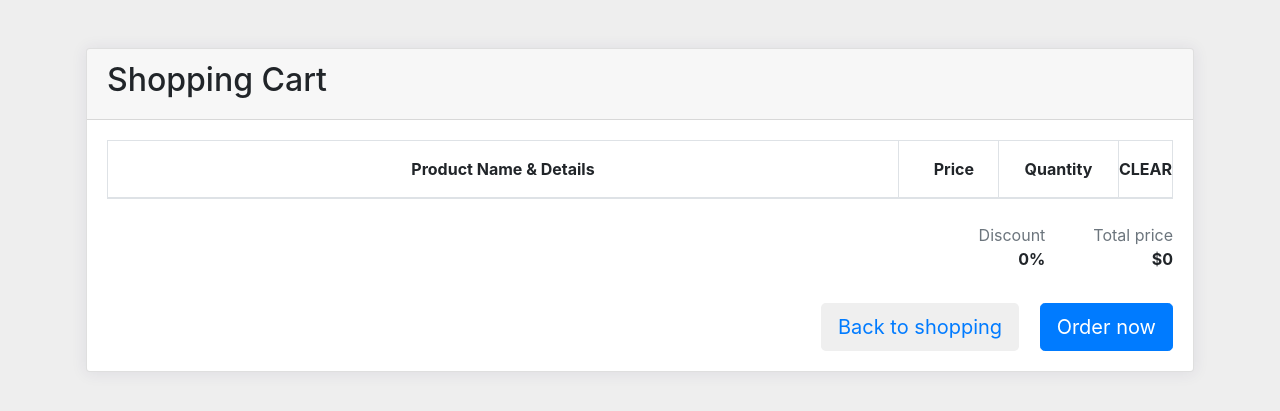
After one commit to Bothardy/EcomerceDSEF, a Django app: page /show_cart/ in a window 1280 px wide. The commit adds this page. Shown: the top 411 px of the page. Run offline with Django 4.2, Linux system fonts and the light colour scheme; data comes from the database, SQL or seed files in the repository; both versions use the stored data as it was after the commit; lists and menus that the app fills with data are empty; some libraries are stand-ins or nearby versions.

Commit message:
adding shoping cart and view cart

```diff
--- a/store/models/Cart.py
+++ b/store/models/Cart.py
@@ -14,7 +14,7 @@ class Cart(models.Model):
 class CartItem(models.Model):
     cart = models.ForeignKey(Cart, on_delete=models.CASCADE)
     product = models.ForeignKey(Product, on_delete=models.CASCADE)
-    quantity = models.PositiveIntegerField(default=1)
+    quantity = models.PositiveIntegerField(default=0)
 
     def __str__(self):
         return f"{self.quantity} x {self.product.name} in cart"
--- /dev/null
+++ b/store/templates/store/Cart.html
@@ -0,0 +1,128 @@
+<!DOCTYPE html>
+<html lang="en">
+<head>
+    <meta charset="utf-8">
+
+
+    <title>bs4 cart - Bootdey.com</title>
+    <meta name="viewport" content="width=device-width, initial-scale=1">
+    <link href="https://cdn.jsdelivr.net/npm/bootstrap@4.1.1/dist/css/bootstrap.min.css" rel="stylesheet">
+    <style type="text/css">
+        body{
+    margin-top:20px;
+    background:#eee;
+}
+.ui-w-40 {
+    width: 40px !important;
+    height: auto;
+}
+
+.card{
+    box-shadow: 0 1px 15px 1px rgba(52,40,104,.08);
+}
+
+.ui-product-color {
+    display: inline-block;
+    overflow: hidden;
+    margin: .144em;
+    width: .875rem;
+    height: .875rem;
+    border-radius: 10rem;
+    -webkit-box-shadow: 0 0 0 1px rgba(0,0,0,0.15) inset;
+    box-shadow: 0 0 0 1px rgba(0,0,0,0.15) inset;
+    vertical-align: middle;
+}
+    </style>
+</head>
+<body>
+<div class="container px-3 my-5 clearfix">
+
+    <div class="card">
+        <div class="card-header">
+            <h2>Shopping Cart</h2>
+        </div>
+        <div class="card-body">
+            <div class="table-responsive">
+                <table class="table table-bordered m-0">
+                    <thead>
+                    <tr>
+                        <th class="text-center py-3 px-4" style="min-width: 400px;">Product Name &amp; Details</th>
+                        <th class="text-right py-3 px-4" style="width: 100px;">Price</th>
+                        <th class="text-center py-3 px-4" style="width: 120px;">Quantity</th>
+
+
+                        <th class="text-center align-middle py-3 px-0" style="width: 40px;">
+                            <a href="#"
+                               class="shop-tooltip float-none text-light"
+                               title
+                               data-original-title="Clear cart"><i
+                                    class="ino ion-md-trash"></i></a>CLEAR</th>
+                    </tr>
+                    </thead>
+                    <tbody>
+                    {% for cart_item in cart_items %}
+                    <tr>
+                        <td class="p-4">
+                            <div class="media align-items-center">
+                                <img src="{{ cart_item.product.image.url }}"
+                                     class="d-block ui-w-40 ui-bordered mr-4" alt="{{ cart_item.product.name }}">
+                                <div class="media-body">
+                                    <a href="#" class="d-block text-dark">{{ cart_item.product.name }}</a>
+                                    <small>
+                                        <span class="text-muted">Color:</span>
+                                        <span class="ui-product-color ui-product-color-sm align-text-bottom"
+                                              style="background:#e81e2c;"></span> &nbsp;
+                                        <span class="text-muted">Size: </span> {{ cart_item.product.size }} &nbsp;
+                                        <span class="text-muted">Ships from: </span> {{ cart_item.product.ships_from }}
+                                    </small>
+                                </div>
+                            </div>
+                        </td>
+                        <td class="text-right font-weight-semibold align-middle p-4">${{ cart_item.product.price }}</td>
+
+                        <td class="align-middle p-4">
+                            <input type="text" class="form-control text-center" value="{{ cart_item.quantity }}">
+                        </td>
+                        <td class="text-center align-middle px-0">
+                            <a href="#"
+                               class="shop-tooltip close float-none text-danger"
+                               title data-original-title="Remove">×</a>
+                        </td>
+                    </tr>
+                    {% endfor %}
+                    </tbody>
+                </table>
+            </div>
+
+            <div class="d-flex flex-wrap justify-content-between align-items-center pb-4">
+                <div class="mt-4">
+                    <label class="text-muted font-weight-normal"> </label>
+
+                </div>
+                <div class="d-flex">
+                    <div class="text-right mt-4 mr-5">
+                        <label class="text-muted font-weight-normal m-0">Discount</label>
+                        <div class="text-large"><strong>0%</strong></div>
+                    </div>
+                    <div class="text-right mt-4">
+                        <label class="text-muted font-weight-normal m-0">Total price</label>
+                        <div class="text-large"><strong>${{ subtotal}}</strong></div>
+                    </div>
+                </div>
+            </div>
+            <div class="float-right">
+                <button type="button" class="btn btn-lg btn-default md-btn-flat mt-2 mr-3">
+                    <a href="{% url 'home.html' %}" class="text-decoration-none">Back to shopping</a>
+                </button>
+                <button type="button" class="btn btn-lg btn-primary mt-2">Order now</button>
+            </div>
+        </div>
+    </div>
+</div>
+<script src="https://code.jquery.com/jquery-1.10.2.min.js"></script>
+<script src="https://cdn.jsdelivr.net/npm/bootstrap@4.1.1/dist/js/bootstrap.bundle.min.js"></script>
+<script type="text/javascript">
+
+</script>
+</body>
+</html>
--- a/store/templates/store/home.html
+++ b/store/templates/store/home.html
@@ -213,6 +213,7 @@
                                 {{ success_message }}
                             </div>
                             {% endif %}
+
                             <div class="add-to-cart">
                                 <!-- product_detail.html -->
                                 <form action="{% url 'add_to_cart' product_id=product.id %}" method="post">
--- a/store/urls.py
+++ b/store/urls.py
@@ -18,8 +18,10 @@ from django.contrib import admin
 from django.urls import path, include
 from store.views.login import Login
 from store.views.inscription import Signup
-from .views.add_to_cart import add_to_cart
+
 from django.contrib.auth.views import LogoutView
+from store.views.Cartview import  add_to_cart,show_cart
+
 
 
 urlpatterns = [
@@ -31,4 +33,6 @@ urlpatterns = [
     path('add_to_cart/<int:product_id>/', add_to_cart, name='add_to_cart'),
     path("logout/", LogoutView.as_view(), name="logout"),
 
+    path('show_cart/', show_cart, name='show_cart'),
+
 ]
--- a/store/views/add_to_cart.py
+++ b/store/views/Cartview.py
@@ -5,6 +5,7 @@ from store.models.Cart import CartItem
 from django.contrib import messages
 def add_to_cart(request, product_id):
     product = get_object_or_404(Product, pk=product_id)
+
 
     # Check if the customer is authenticated
     if request.session.get('Customer'):
@@ -14,7 +15,9 @@ def add_to_cart(request, product_id):
         user_cart, created = Cart.objects.get_or_create(client_id=customer_id)
 
         # Check if the product is already in the cart, create a new item or update the quantity
+
         cart_item, created = CartItem.objects.get_or_create(cart=user_cart, product=product)
+        cart_item.quantity = 0
         cart_item.quantity += 1
         cart_item.save()
 
@@ -24,3 +27,28 @@ def add_to_cart(request, product_id):
     else:
         # Handle the case where the customer is not authenticated (redirect to login page or show a message)
         return redirect('login.html')  # Adjust this to your login view name or provide a custom message
+
+
+def show_cart(request):
+    # Assuming you have a logged-in user and you store the customer ID in the session
+    customer_id = request.session.get('Customer')
+
+    # Fetch the cart items for the current customer
+    cart_items = CartItem.objects.filter(cart__client_id=customer_id)
+
+    # Calculate total quantity and subtotal
+    total_quantity = sum(item.quantity for item in cart_items)
+    subtotal = sum(item.product.price * item.quantity for item in cart_items)
+    # Debugging information Testin BBLCOK
+    print("Customer ID:", customer_id)
+    print("Cart Items:", cart_items)
+    print("Total Quantity:", total_quantity)
+    print("Subtotal:", subtotal)
+# END TESTING BLOCK
+    context = {
+        'cart_items': cart_items,
+        'total_quantity': total_quantity,
+        'subtotal': subtotal,
+    }
+
+    return render(request, 'store/Cart.html', context)
```
Also changed, not shown: store/templates/store/base.html (+9 -11 lines), db.sqlite3.
